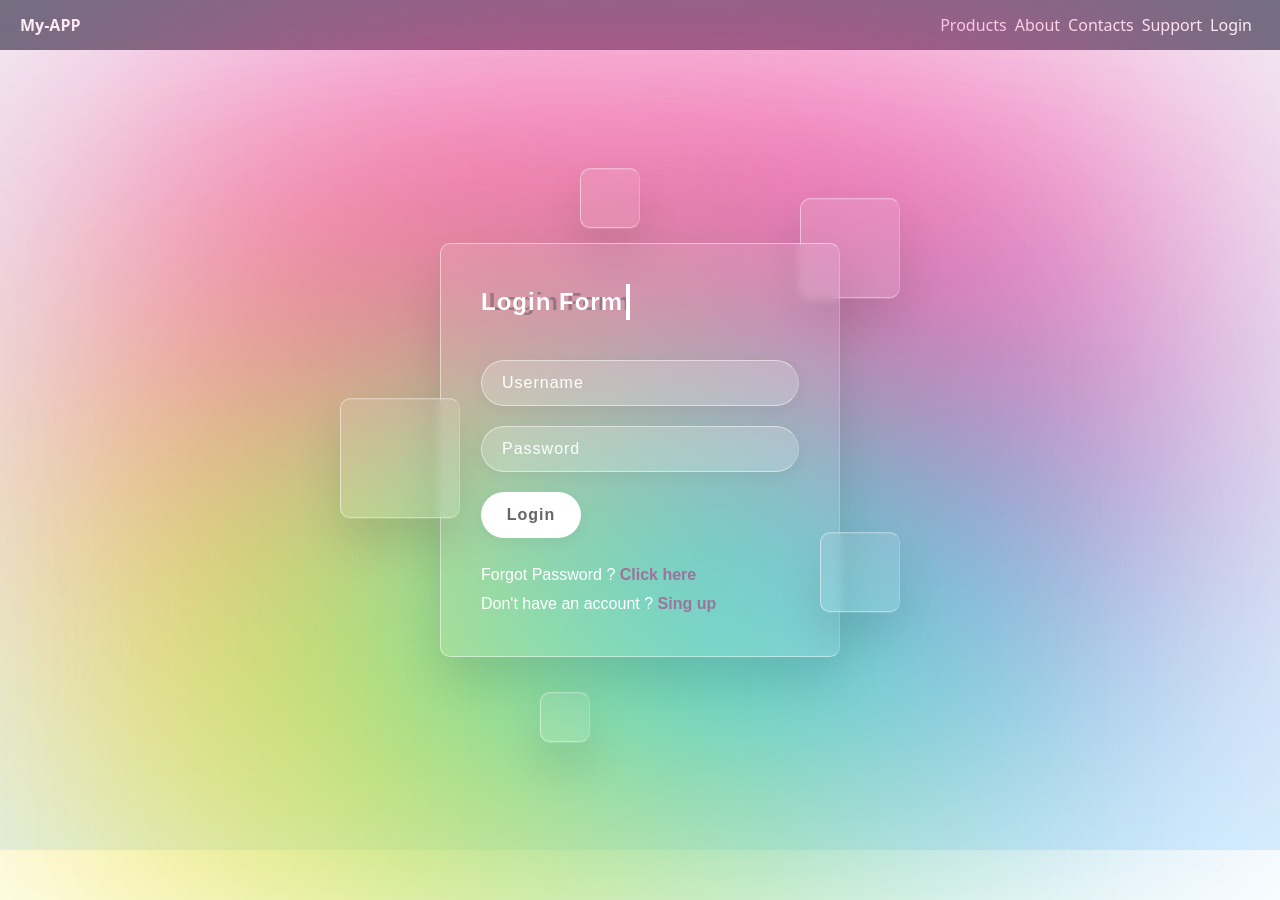
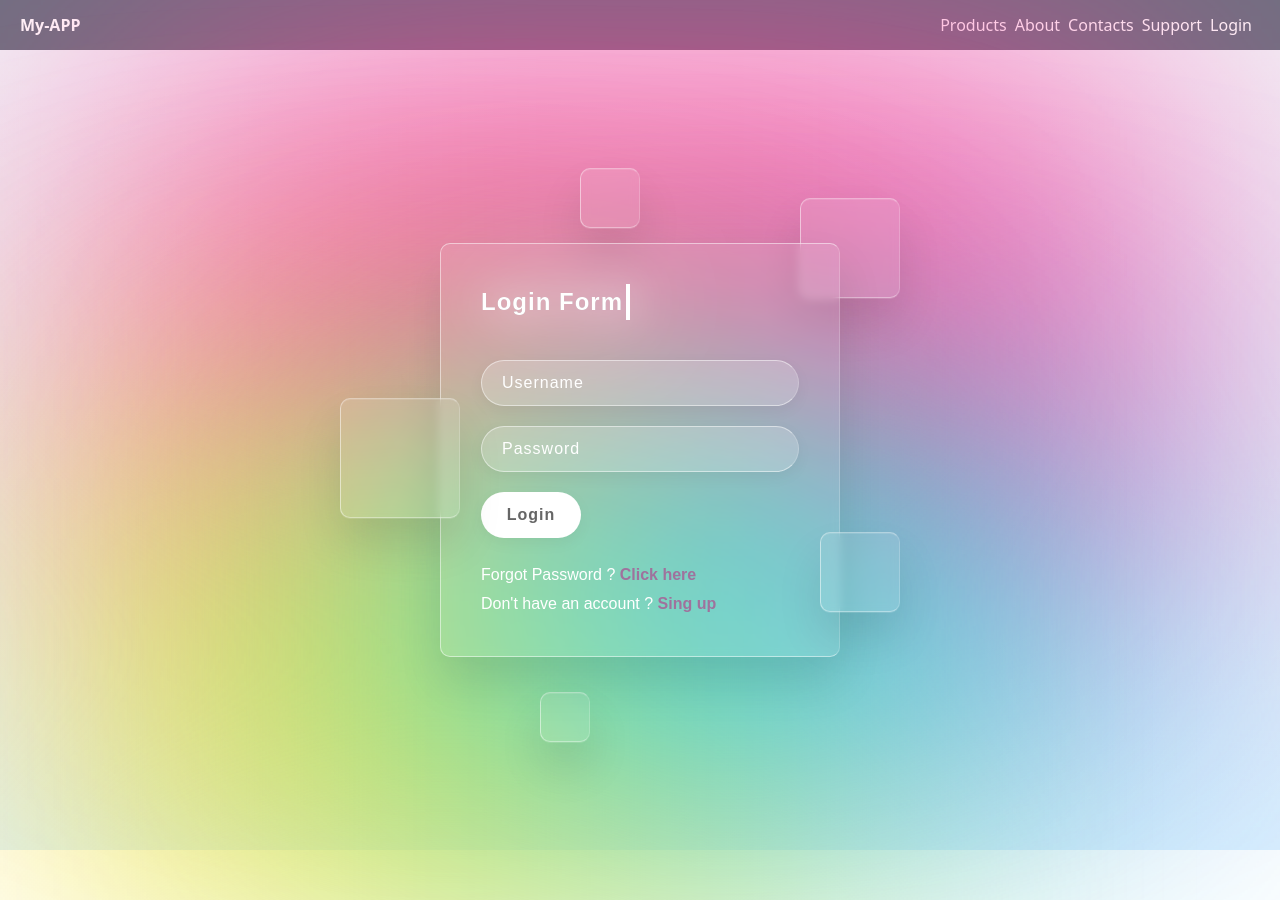
Before and after one commit to coolcrazyfox/shop-app, a React (Create React App) app: page /#/login in a window 1280 px wide. Built offline with nearby package versions, Linux system fonts and the light colour scheme.

Commit message:
changing LoginPage.tsx

```diff
--- a/src/pages/Login.module.css
+++ b/src/pages/Login.module.css
@@ -145,6 +145,7 @@ section .color:nth-child(3) {
     white-space: nowrap;
     border-right: 4px solid white;
     animation: animateH2 8s linear infinite;
+    filter: drop-shadow(0 0 20px white) drop-shadow(0 0 50px white);
     /*height: 4px;*/
     /*background: white;*/
 }
--- a/src/pages/LoginPage.tsx
+++ b/src/pages/LoginPage.tsx
@@ -19,7 +19,7 @@ const LoginPage = () => {
                 {/*<div className="square" style="--i:3;"></div>*/}
                 <div className={s.container}>
                     <div className={s.form}>
-                        <h2 data-text="Login Form">&nbsp;Login Form</h2>
+                        <h2 data-text="Login Form">Login Form</h2>
                         <form >
                             <div className={s.inputBox}>
                                 <input type="text" placeholder={"Username"}/>
```
